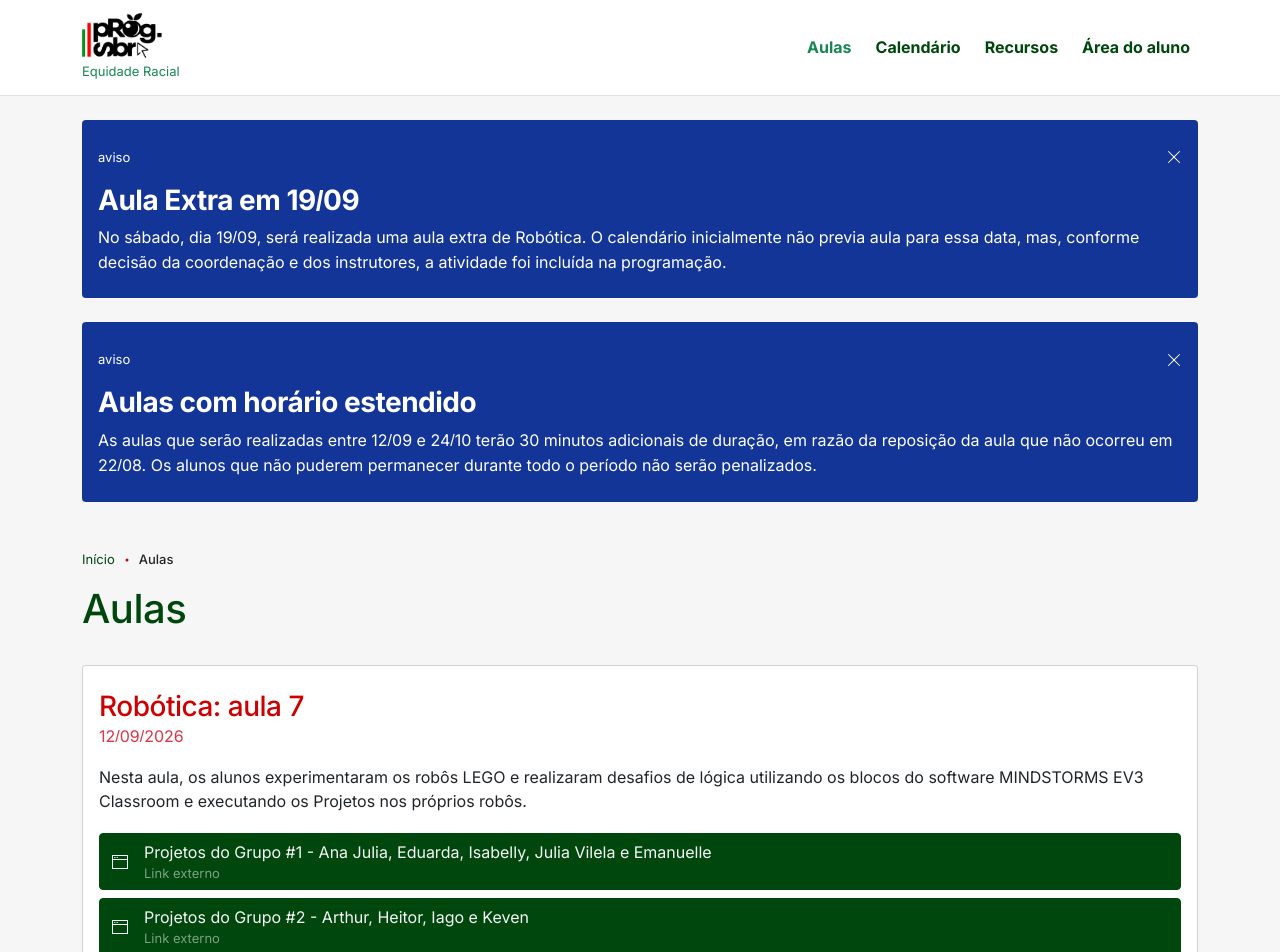
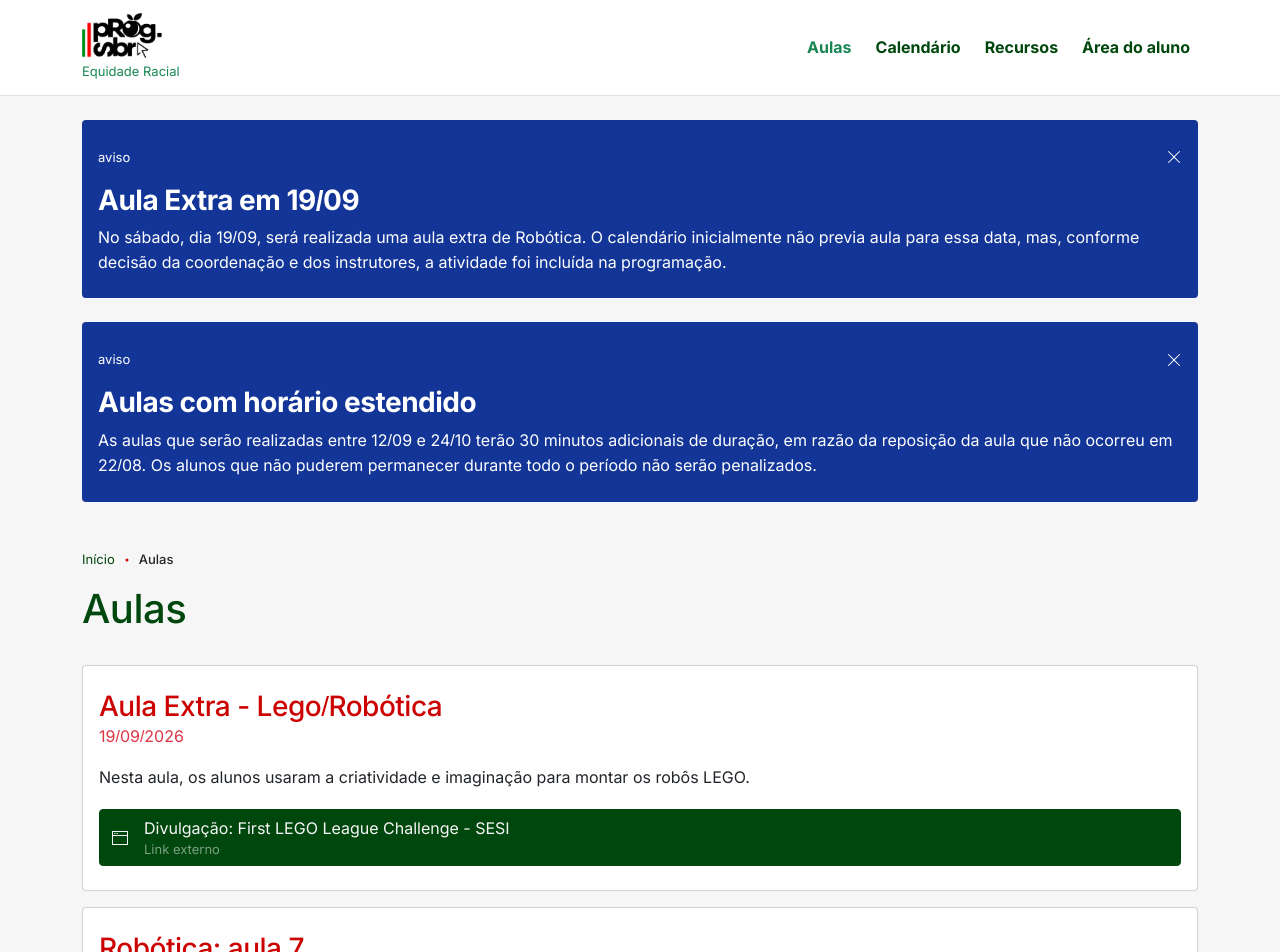
Before and after one commit to gabriersdev/ps-equidade, a Next.js app: page /classes in a window 1280 px wide. Shown: the top 952 px of the page. Built offline with nearby package versions, Linux system fonts and the light colour scheme; a web font is replaced by a local one.

Commit message:
feat: add base and resource card components along with calendar events and class data resources

```diff
--- a/components/base-card/base-card.tsx
+++ b/components/base-card/base-card.tsx
@@ -1,4 +1,5 @@
 import React, { ReactNode } from "react";
+import {renderText} from "@/libs/render-text";
 
 interface BaseCardProps {
   title: ReactNode;
@@ -12,11 +13,11 @@ export default function BaseCard({ title, subtitle, description, children }: Bas
     <div className={"card px-3 py-4 rounded-1 mb-3"}>
       <div className={"d-flex flex-column"}>
         <h2 className="fs-3 m-0 p-0" style={{color: 'var(--secondary-color)', letterSpacing: "-0.5px"}}>
-          {title}
+          {renderText(title)}
         </h2>
         {subtitle && (
           <div className={"d-flex align-items-center gap-1"}>
-            {subtitle}
+            {renderText(subtitle)}
           </div>
         )}
       </div>
@@ -24,7 +25,7 @@ export default function BaseCard({ title, subtitle, description, children }: Bas
       {description && (
         <div className={"mt-3"}>
           <p className={"m-0 p-0 text-body"}>
-            {description}
+            {renderText(description)}
           </p>
         </div>
       )}
--- a/components/resource-card/resource-card.tsx
+++ b/components/resource-card/resource-card.tsx
@@ -2,6 +2,7 @@ import React from "react";
 import BaseCard from "@/components/base-card/base-card";
 import ClassCardLink from "@/components/class-card/class-card-link";
 import type {ClassContent} from "@/resources/classes";
+import {renderText} from "@/libs/render-text";
 
 export interface ResourceCardProps {
   title: string;
@@ -12,8 +13,8 @@ export interface ResourceCardProps {
 export default function ResourceCard({title, description, links}: ResourceCardProps) {
   return (
     <BaseCard
-      title={title}
-      description={description}
+      title={renderText(title)}
+      description={renderText(description)}
     >
       {links && links.length > 0 && links.map((link, idx) => (
         <ClassCardLink key={idx} content={link}/>
--- a/resources/calendar-events.ts
+++ b/resources/calendar-events.ts
@@ -13,7 +13,7 @@ export const events: CalendarEvent[] = [
   {date: '08/08/2026', title: 'Aula 4 - Scratch', id: "scratch-aula-4", timeInit: "09:00:00", timeFinish: "11:00:00",},
   {date: '29/08/2026', title: 'Aula 5 - Scratch', id: "scratch-aula-5", timeInit: "09:00:00", timeFinish: "11:00:00",},
   {date: '12/09/2026', title: 'Aula 7 - Lego/Robótica', id: "robotica-aula-7", timeInit: "09:00:00", timeFinish: "11:30:00",},
-  {date: '19/09/2026', title: 'Aula Extra - Lego/Robótica', timeInit: "09:00:00", timeFinish: "11:00:00",},
+  {date: '19/09/2026', title: 'Aula Extra - Lego/Robótica', id: "robotica-aula-8", timeInit: "09:00:00", timeFinish: "11:00:00",},
   {date: '26/09/2026', title: 'Aula 8 - Lego/Robótica', timeInit: "09:00:00", timeFinish: "11:30:00",},
   {date: '03/10/2026', title: 'Aula 9 - Oficina Segurança Digital - METIS', timeInit: "09:00:00", timeFinish: "11:30:00",},
   {date: '24/10/2026', title: 'Aula 10 - Cinema Comentado', timeInit: "09:00:00", timeFinish: "11:30:00",},
--- a/resources/classes-data.tsx
+++ b/resources/classes-data.tsx
@@ -1,5 +1,6 @@
 import React from 'react';
 import {renderText} from "@/libs/render-text";
+import {events} from "./calendar-events";
 
 export interface ClassContent {
   title: React.ReactNode | string;
@@ -33,9 +34,19 @@ export function formatDescription(text: string): React.ReactNode {
 
 export const rawClasses = [
   {
+    id: "robotica-aula-8",
+    title: "Aula Extra - Lego/Robótica",
+    description: "Nesta aula, os alunos usaram a criatividade e imaginação para montar os robôs LEGO.",
+    contents: [
+      {
+        title: "Divulgação: First LEGO League Challenge - SESI",
+        url: "https://www.sesi.portaldaindustria.com.br/para-voce/robotica/first-lego-league-challenge",
+      },
+    ]
+  },
+  {
     id: "robotica-aula-7",
     title: "Robótica: aula 7",
-    date: "12/09/2026",
     description: "Nesta aula, os alunos experimentaram os robôs LEGO e realizaram desafios de lógica utilizando os blocos do software MINDSTORMS EV3 Classroom e executando os Projetos nos próprios robôs.",
     contents: [
       {
@@ -63,7 +74,6 @@ export const rawClasses = [
   {
     id: "scratch-aula-5",
     title: "Scratch: aula 5",
-    date: "29/08/2026",
     description: "Nesta aula, os alunos utilizam operadores e estruturas mais avançadas do Scratch e também revisam estruturas condicionais (se/senão), variáveis e operadores aritméticos. Os exercícios práticos incluem a construção de uma calculadora de média com feedback de aprovação, uma simulação simples de caixa eletrônico para gerenciar saldo e saques, e uma calculadora básica funcional que realiza as quatro operações matemáticas com base na escolha do usuário.",
     contents: [
       {
@@ -87,7 +97,6 @@ export const rawClasses = [
   {
     id: "scratch-aula-4",
     title: "Scratch: aula 4",
-    date: "08/08/2026",
     description: "Nesta aula (A3 e Revisão A3), os alunos aprofundam o uso de lógica condicional, interação com o usuário e variáveis. Eles desenvolvem programas iterativos como verificadores de números pares e ímpares, jogos de adivinhação com números secretos, simuladores de semáforo com múltiplas condições (se/senão) e sistemas de verificação de senhas. Também exploram a mudança dinâmica de fantasias.",
     contents: [
       {
@@ -103,7 +112,6 @@ export const rawClasses = [
   {
     id: "scratch-aula-3",
     title: "Scratch: aula 3",
-    date: "11/07/2026",
     description: "Nesta aula, o foco é na animação de personagens, movimento e diálogos. Os alunos aprendem a usar blocos de movimento para fazer os atores andarem e girarem, blocos de aparência para trocar fantasias, exibir mensagens e esconder/mostrar personagens, além de blocos de som. Eles utilizam laços de repetição para animações simples e criam diálogos sincronizados entre dois personagens.",
     contents: [
       {
@@ -115,7 +123,6 @@ export const rawClasses = [
   {
     id: "scratch-aula-2",
     title: "Scratch: aula 2",
-    date: "04/07/2026",
     description: "Nesta aula, os alunos criam um projeto abrangente combinando conceitos fundamentais. Eles programam um personagem para aparecer, saudar o usuário, mover-se, girar, executar uma animação de troca de fantasias usando repetições e desaparecer. Um segundo personagem reage a cliques tocando sons e falando, culminando na criação de um pequeno diálogo interativo entre ambos os personagens.",
     contents: [
       {
@@ -127,14 +134,18 @@ export const rawClasses = [
 ];
 
 export const basicClasses: Aula[] = rawClasses
-  .map(aula => ({
+  .map(aula => {
+    const eventDate = events.find(e => e.id === aula.id)?.date || "";
+    return {
       ...aula,
+      date: eventDate,
       description: renderText(aula.description),
       contents: aula.contents.map(content => ({
         ...content,
         title: formatDescription(content.title as string),
       }))
-  }))
+    };
+  })
   .sort((a, b) => {
     const aDate = a.date.split('/').reverse().join('');
     const bDate = b.date.split('/').reverse().join('');
```
Lines whose indentation alone changed are shown as unchanged.
